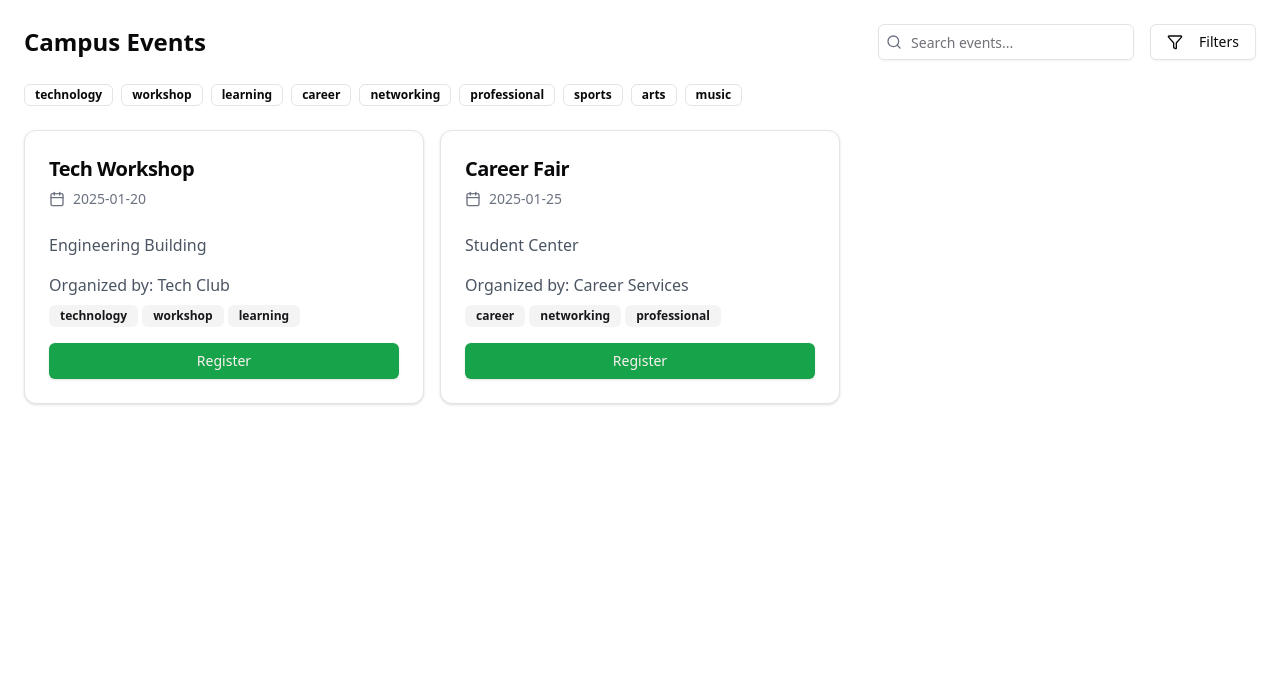
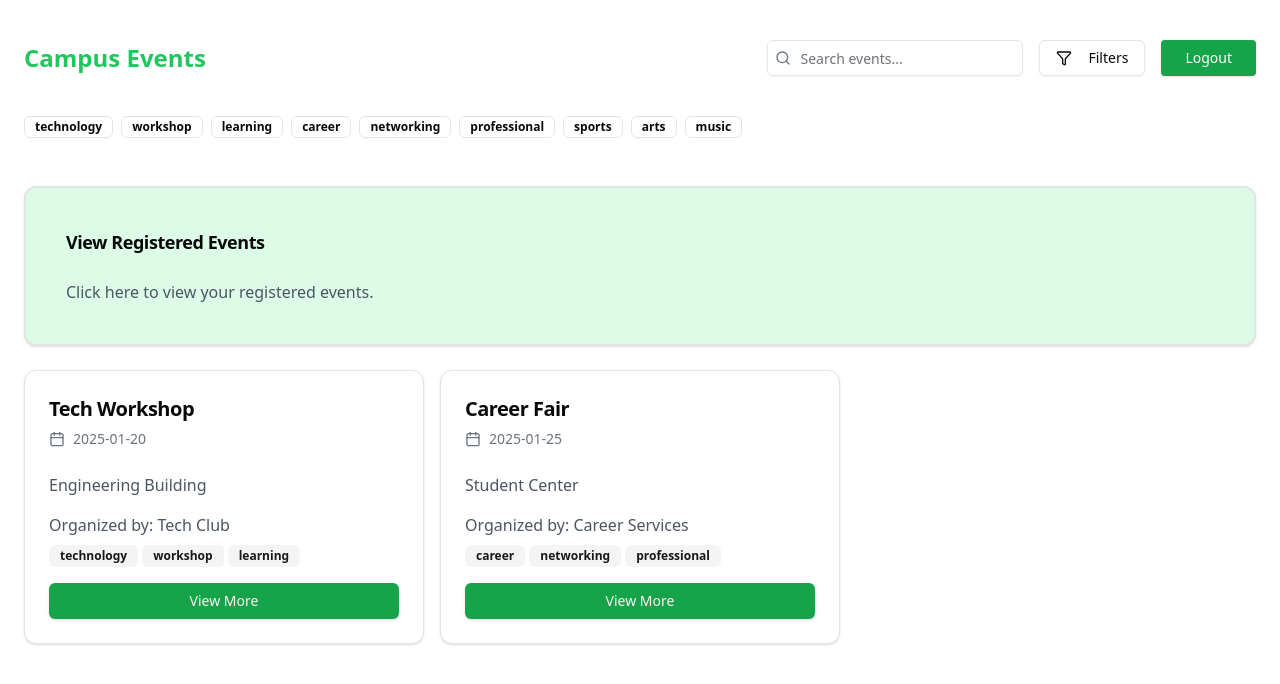
Before and after one commit to Noskathon-Lite/2_Bit, a React (Vite) app in the folder client/: page /dashboard in a window 1280 px wide. Shown: the top 684 px of the page. Built offline with nearby package versions, Linux system fonts and the light colour scheme.

Commit message:
additional pages

```diff
--- a/client/package.json
+++ b/client/package.json
@@ -44,6 +44,6 @@
     "tailwindcss": "^3.4.17",
     "typescript": "~5.6.2",
     "typescript-eslint": "^8.18.2",
-    "vite": "^6.0.5"
+    "vite": "^6.0.7"
   }
 }
--- a/client/src/App.tsx
+++ b/client/src/App.tsx
@@ -17,6 +17,7 @@ import UpcomingEvents from "./components/pages/UpcomingEvents";
 import PrivacyPolicy from "./components/pages/PrivacyPolicy";
 import TermsAndConditions from "./components/pages/TermsAndCondition";
 import CookiePolicy from "./components/pages/CookiePolicy";
+import SuccessPage from "./components/pages/SuccessPage";
 
 const App = () => {
   return (
@@ -28,6 +29,7 @@ const App = () => {
         <Route path="/event/:id" element={<EventDetail />} />
         <Route path="/login" element={<Login />} />
         <Route path="/register" element={<Register />} />
+        <Route path="/validate/:id" element={<SuccessPage />} />
         <Route
           path="/user-event-registration"
           element={<UserEventRegistration />}
--- a/client/src/components/EventList.tsx
+++ b/client/src/components/EventList.tsx
@@ -30,7 +30,6 @@ const EventList: React.FC = () => {
 
   return (
     <div className="container mx-auto p-8">
-      <h2 className="text-3xl font-bold mb-6 text-center">Upcoming Events</h2>
       <div className="grid grid-cols-1 md:grid-cols-2 lg:grid-cols-3 gap-4">
         {events.map((event) => (
           <div
--- /dev/null
+++ b/client/src/components/Logout.tsx
@@ -0,0 +1,26 @@
+import React from "react";
+import { useNavigate } from "react-router-dom";
+import { Button } from "@/components/ui/button"; // Assuming you have a Button component
+
+const Logout: React.FC = () => {
+  const navigate = useNavigate();
+
+  const handleLogout = () => {
+    // Clear authentication data (for example, localStorage)
+    localStorage.removeItem("authToken"); // Adjust this to your authentication method
+
+    // Navigate to the login page after logging out
+    navigate("/login");
+  };
+
+  return (
+    <Button
+      onClick={handleLogout}
+      className="bg-green-600 text-white hover:bg-green-700 px-6 py-2 rounded"
+    >
+      Logout
+    </Button>
+  );
+};
+
+export default Logout;
--- a/client/src/components/pages/OrgDashboard.tsx
+++ b/client/src/components/pages/OrgDashboard.tsx
@@ -5,6 +5,7 @@ import { Badge } from "@/components/ui/badge";
 import { Calendar, Edit, Trash2, Users } from "lucide-react";
 import { LayoutDashboard, Settings, PieChart, X } from "lucide-react";
 import { Link } from "react-router-dom";
+import Logout from "../Logout";
 
 const sampleEvents = [
   {
@@ -118,6 +119,10 @@ const OrgDashboard = () => {
             <Settings className="h-5 w-5 mr-2" />
             {sidebarOpen && "Settings"}
           </Button>
+          {/* Footer with Logout Button */}
+          <div className="mt-auto py-4">
+            <Logout />
+          </div>
         </nav>
       </div>
     </div>
--- /dev/null
+++ b/client/src/components/pages/SuccessPage.tsx
@@ -0,0 +1,25 @@
+import React from "react";
+import { Link } from "react-router-dom";
+import { Button } from "@/components/ui/button";
+
+const SuccessPage: React.FC = () => {
+  return (
+    <div className="flex justify-center items-center h-screen bg-gray-50">
+      <div className="text-center p-6 bg-white shadow-md rounded-lg max-w-sm w-full">
+        <h1 className="text-2xl font-bold text-green-500 mb-4">
+          You have successfully verified.
+        </h1>
+        <p className="text-gray-600 mb-6">
+          Please login to continue.
+        </p>
+        <Link to="/login">
+          <Button className="w-full bg-green-500 hover:bg-green-600 text-white">
+            Login
+          </Button>
+        </Link>
+      </div>
+    </div>
+  );
+};
+
+export default SuccessPage;
--- a/client/src/components/pages/UserDashboard.tsx
+++ b/client/src/components/pages/UserDashboard.tsx
@@ -1,10 +1,14 @@
 import React, { useState } from "react";
+import { Link } from "react-router-dom";
 import { Card, CardHeader, CardTitle, CardContent } from "@/components/ui/card";
 import { Input } from "@/components/ui/input";
 import { Button } from "@/components/ui/button";
 import { Badge } from "@/components/ui/badge";
-import { Calendar, Edit, Trash2, Users, Search, Filter } from "lucide-react";
+import { Calendar, Search, Filter } from "lucide-react";
+import EventList from "../EventList";
+import Logout from "../Logout";
 
+// Sample data for tags and events
 const allTags = [
   "technology",
   "workshop",
@@ -16,6 +20,7 @@ const allTags = [
   "arts",
   "music",
 ];
+
 const sampleEvents = [
   {
     id: 1,
@@ -39,19 +44,32 @@ const sampleEvents = [
     organizer: "Career Services",
   },
 ];
+
 // User Dashboard Component
 const UserDashboard = () => {
   const [searchTerm, setSearchTerm] = useState("");
   const [selectedTags, setSelectedTags] = useState([]);
   const [events, setEvents] = useState(sampleEvents);
+  const [registeredEvents, setRegisteredEvents] = useState([]);
+  const [viewRegisteredEvents, setViewRegisteredEvents] = useState(false);
 
-  const handleTagClick = (tag) => {
+  const handleTagClick = (tag: string) => {
     setSelectedTags((prev) =>
       prev.includes(tag) ? prev.filter((t) => t !== tag) : [...prev, tag]
     );
   };
 
-  const filteredEvents = events.filter((event) => {
+  const handleRegister = (event: any) => {
+    setRegisteredEvents((prev) => [...prev, event]);
+  };
+
+  const handleViewRegisteredEvents = () => {
+    setViewRegisteredEvents((prev) => !prev);
+  };
+
+  const filteredEvents = (
+    viewRegisteredEvents ? registeredEvents : events
+  ).filter((event) => {
     const matchesSearch =
       event.title.toLowerCase().includes(searchTerm.toLowerCase()) ||
       event.organizer.toLowerCase().includes(searchTerm.toLowerCase());
@@ -62,9 +80,13 @@ const UserDashboard = () => {
   });
 
   return (
-    <div className="p-6 space-y-6">
+    <div className="min-h-screen p-6 flex flex-col space-y-6">
       <div className="flex justify-between items-center">
-        <h1 className="text-2xl font-bold">Campus Events</h1>
+        <h1 className="text-2xl font-bold">
+          <Link to="/" className="text-green-500 hover:text-green-700">
+            Campus Events
+          </Link>
+        </h1>
         <div className="flex items-center space-x-4">
           <div className="relative">
             <Search className="absolute left-2 top-2.5 h-4 w-4 text-gray-500" />
@@ -79,6 +101,10 @@ const UserDashboard = () => {
             <Filter className="h-4 w-4 mr-2" />
             Filters
           </Button>
+          {/* Footer with Logout Button */}
+          <div className="mt-auto py-4">
+            <Logout />
+          </div>
         </div>
       </div>
 
@@ -95,6 +121,26 @@ const UserDashboard = () => {
         ))}
       </div>
 
+      {/* View Registered Events Card */}
+      <div className="cursor-pointer" onClick={handleViewRegisteredEvents}>
+        <Card className="border-2 p-4 mt-6 bg-green-100 hover:bg-green-200">
+          <CardHeader>
+            <CardTitle className="text-lg font-semibold">
+              {viewRegisteredEvents
+                ? "View All Events"
+                : "View Registered Events"}
+            </CardTitle>
+          </CardHeader>
+          <CardContent className="text-gray-600">
+            {viewRegisteredEvents
+              ? "Click here to go back to view all events."
+              : "Click here to view your registered events."}
+          </CardContent>
+          {viewRegisteredEvents && <EventList />}
+        </Card>
+      </div>
+
+      {/* Display filtered events */}
       <div className="grid grid-cols-1 md:grid-cols-2 lg:grid-cols-3 gap-4">
         {filteredEvents.map((event) => (
           <Card key={event.id}>
@@ -117,7 +163,12 @@ const UserDashboard = () => {
                   </Badge>
                 ))}
               </div>
-              <Button className="w-full mt-4">Register</Button>
+              <Link
+                to={`/event/${event.id}`}
+                className="hover:bg-green-700 text-white"
+              >
+                <Button className="w-full mt-4">View More</Button>
+              </Link>
             </CardContent>
           </Card>
         ))}
```
Also changed, not shown: 1 other file (tests, documents, lock files or other folders).
